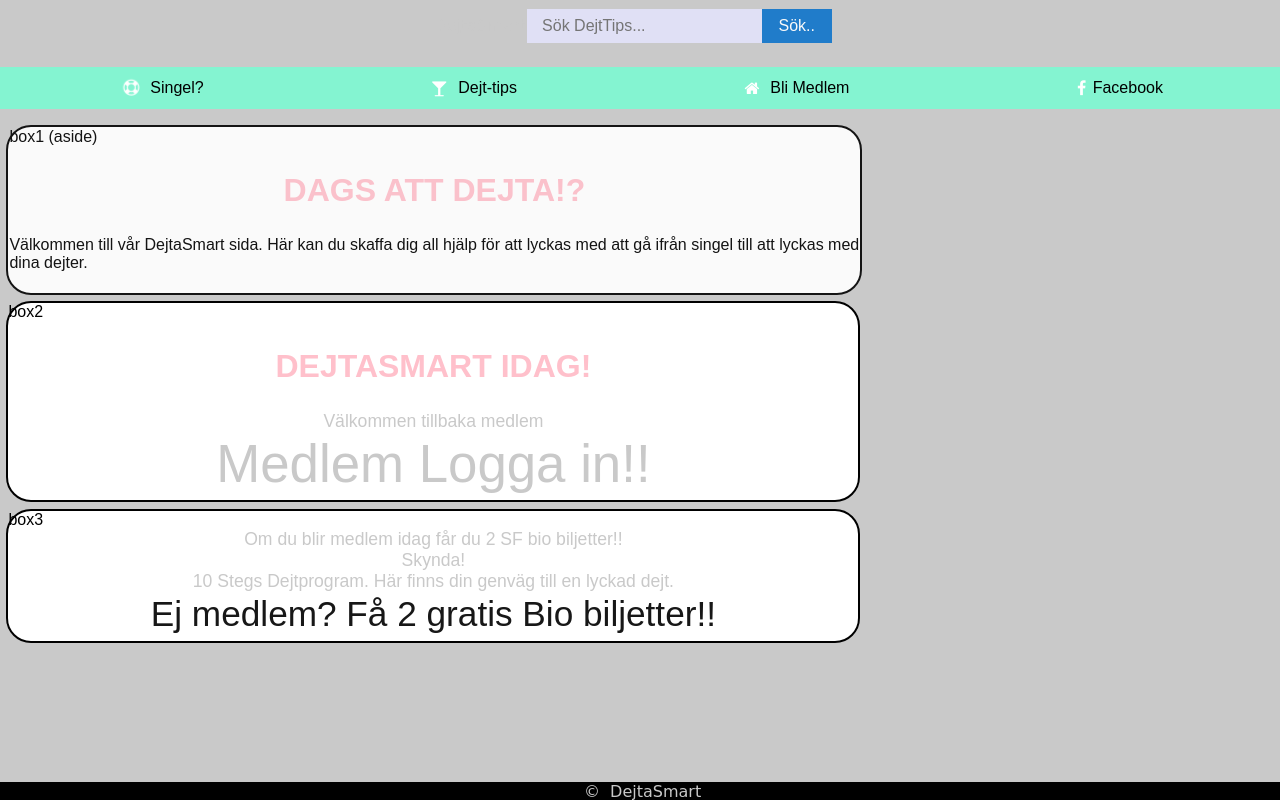
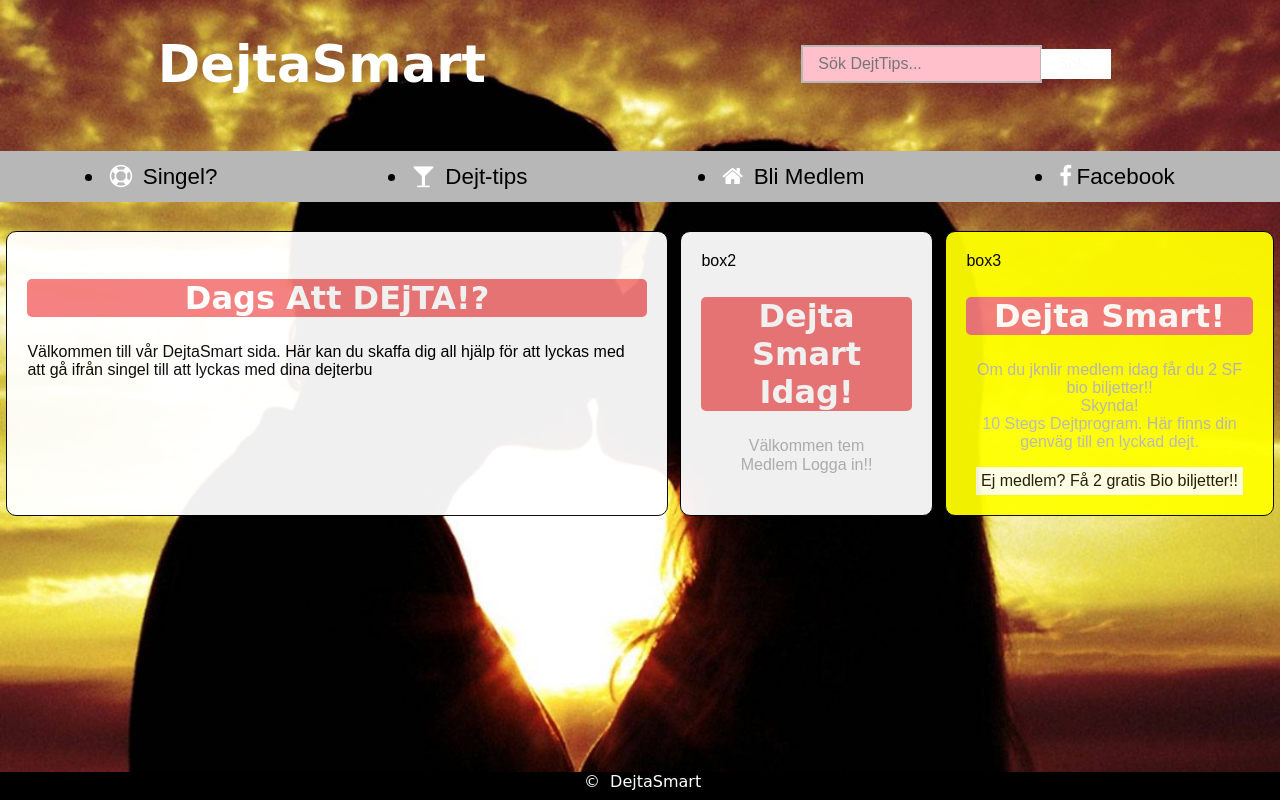
Before and after one commit to mikaelholmsten/dejtasmart, a website: page app/index.html in a window 1280 px wide. Drawn offline with Linux system fonts and the light colour scheme; a web font is replaced by a local one.

Commit message:
allt funkar bara fixa till innehåll
flexboxar fix, style fix, order fix

```diff
--- a/app/index.html
+++ b/app/index.html
@@ -5,7 +5,7 @@
     <title>DejtaSmart</title>
     <link rel="stylesheet" href="css/_reset.css">   <!-- Css reset -->
     <meta name="viewport" content="width=device-width, initial-scale=1.0">
- <link href='https://fonts.googleapis.com/css?family=Merienda+One' rel='stylesheet' type='text/css'>
+    <link href='https://fonts.googleapis.com/css?family=Merienda+One' rel='stylesheet' type='text/css'>
     <link href='https://fonts.googleapis.com/css?family=Merriweather' rel='stylesheet' type='text/css'>
     <link rel="stylesheet" href="https://maxcdn.bootstrapcdn.com/font-awesome/4.4.0/css/font-awesome.min.css">
     <link rel="stylesheet" href="css/styles.css">
@@ -14,19 +14,24 @@
  <input type="checkbox" id="nav-toggle">
 <div id="wrapper">
 	<header>
-    <div class="logo">
-		<p>DejtaSmart</p>
 
-        </div>
       <div class="search-form"><form>
 <input class="search" type="text" placeholder="Sök DejtTips..." required>
 <input class="button" type="button" value="Sök..">
 </form></div>
 		<label for="nav-toggle"><i class="fa fa-bars"></i></label>
+
+          <div class="logo">
+		<h1>DejtaSmart</h1>
+
+        </div>
+
+
+
 	</header>
     <nav>
     	<ul>
-    		<li><i class="fa fa-life-bouy fa-spin"></i> Singel?</li>
+    		<li><i class="fa fa-life-bouy"></i> Singel?</li>
     		<li><i class=" fa fa-glass"></i> Dejt-tips</li>
     		<li><i class=" fa fa-home"></i> Bli Medlem</li>
     		<li><i class=" fa fa-facebook"></i>Facebook </li>
@@ -40,20 +45,20 @@
     <div class="container">
         <aside class="box box1">
            <body>
-            box1 (aside)
+
             <h2> Dags Att DEjTA!? </h2>
 
             <article>
-                <p> Välkommen till vår DejtaSmart sida. Här kan du skaffa dig all hjälp för att lyckas med att gå ifrån singel till att lyckas med dina dejter.
+                <p> Välkommen till vår DejtaSmart sida. Här kan du skaffa dig all hjälp för att lyckas med att gå ifrån singel till att lyckas med dina dejterbu
                 </p>
             </article>
         </aside>
 
         <section class="box box2">box2
-            <h2>DejtaSmart Idag!</h2>
+            <h2>Dejta Smart Idag!</h2>
                 <div class="medlem-text">
                     <div >
-                   Välkommen tillbaka medlem<br>
+                   Välkommen tem<br>
                     </div>
 
                     <article>
@@ -62,9 +67,10 @@
                 </div>
          </section>
             <section class="box box3">box3
-        <div class="medlem-text">
-            Om du blir medlem idag får du 2 SF bio biljetter!! <br>Skynda! <br>
-            10 Stegs Dejtprogram. Här finns din genväg till en lyckad dejt. <br>
+        <h2>Dejta Smart!</h2>
+                <div class="medlem-text">
+            <p>Om du jknlir medlem idag får du 2 SF bio biljetter!! <br>Skynda! <br>
+                10 Stegs Dejtprogram. Här finns din genväg till en lyckad dejt. </p>
             <article>
           <a class="ejmedlem" href="#">Ej medlem? Få 2 gratis Bio biljetter!!</a>
             </article>
--- a/app/scss/styles.scss
+++ b/app/scss/styles.scss
@@ -1,17 +1,28 @@
 
-$standard:#c9c9c9; /* standard färg variab */
+$standard:#b7b7b7; /* standard färg variab */
 
 @mixin header-style { /*mixin */
 
-    font-family:  sans-serif;
 
-font-size: 20px;
+
   font-weight: bold;
-  text-transform: uppercase;
-  color: $standard;
+  text-transform: none;
+  color: white;
     text-align:center;
+    justify-content: space-between;
+    align-items: baseline;
+    font-family: 'Merienda One', cursive;
+
+
 
 }
+
+.container{ display: flex;
+     flex-flow: column;
+
+}
+
+
 
 @mixin footstyle
     {
@@ -20,61 +31,69 @@ font-size: 20px;
         display: block;
         position:fixed;
         bottom:-12px;
-        height:30px;
+        height:40px;
         width:100%;
         background-color:black;
         text-align: center;
-        color:$standard;
+        color:white;
     }
 
 @mixin boxstyle
     {
+        padding: 20px;
+        border: 1px solid black;
+        border-radius: 10px;
+        opacity:0.94;
 
-        border: 2px solid black;
-        border-radius: 25px;
+    }
 
 
-    }
-.logo {font-family: 'Merienda One', cursive;}
 .box
     {
         @include boxstyle;
-        display:flex;
         display: block;
-        padding-bottom: 5px;
+
         margin: 0.4em;
-        max-width: 850px;
+
         background-color: white;
 
     }
+
+.box3 {order: -1;
+
+background-color: yellow;
+}
 
 
 h1, h2, h3, h4
     {
 
         @include header-style;
+        border-radius: 5px;
 
     }
 h2 {
-        color: $standard;
+
+    background-color: #f57b7b;
         font-size: 2em;
-        color: pink;
+
     }
 
 aside
     {
-
+        order: 1;
         display: flex;
         opacity:0.9;
         background-color: white;
-        padding: 1px;
+        padding: 20px;
         color:black;
         text-align: left;
     }
 
+
 .medlem-text
     {
-        font-size: 1.1em;
+        font-size: 1em;
         color: $standard;
         text-align:center;
         }
@@ -85,7 +104,7 @@ aside
 
         text-decoration: none;
         padding: 1px;
-        font-size: 3em;
+        font-size: 1em;
         display: inline-block;
 
         border-radius: 25px;
@@ -103,7 +122,7 @@ aside
     }
 body
     {
-        background-image: url("../images/ackground.jpg")	;
+        background-image: url("../images/background.jpg")	;
     	background-position: center center;
 		background-repeat:  no-repeat;
 		background-attachment: fixed;
@@ -111,22 +130,20 @@ body
 		background-color: #c9c9c9;
     }
 
-ul, li
-    {
-        list-style: none;
-    }
+
 
 header
     {
         display: flex;
-        justify-content: center;
+        justify-content: space-around;
     }
 
 .fa-times, .fa-bars
     {
-        color: black;
-        font-size: 2em;
-        padding: 0.5em;
+        display: flex;
+        color: white;
+        font-size: 3em;
+        padding: 40px;
     }
 
 .fa-life-bouy,
@@ -135,16 +152,18 @@ header
 .fa-facebook,
 .fa-cutlery
     {
-        font-size: 1,8em;
-        padding: 0.4em;
+
+        padding: 0.2em;
         color: white;
     }
 
 .logo
     {
         font-family: 'Merienda One', cursive;
-        display: center;
-        align-items: baseline;
+        display: flex;
+
+        font-size: 1.6em;
+
         color: $standard;
     }
 
@@ -155,7 +174,10 @@ header
 
 #nav-toggle:checked + #wrapper nav
     {
-        display: block; /* mobil meny cb checkad */
+        display: block;
+
+
+        /* mobil meny cb checkad */
     }
 
 #nav-toggle:checked + #wrapper header .fa-bars
@@ -170,13 +192,13 @@ nav
 
 nav ul
     {
-        text-align: center;
-        background-color: #f89090;
+        text-align: left;
+        background-color: $standard;
         display: flex;
         flex-flow: column wrap; /* mobil meny kolumn*/
-        font-size: 1em;
+        font-size: 1.4em;
         display: block;
-        padding: 0.4em;
+        padding: 10px;
     }
 
 .search-form
@@ -194,7 +216,13 @@ footer
 @media all and (min-width: 630px) {
   /* Döljer meny trigger för desktop */
 
-header > label
+    .container {
+
+        flex-flow: nowrap;
+    }
+    .box1 {order: -1;}
+    .box3 {order: 3;}
+    header > label
     {
         display: none;
     }
@@ -210,7 +238,7 @@ nav ul
         display: flex;
         flex-flow: row wrap;
         justify-content: space-around;
-        background-color: #84f4d1;
+        background-color: $standard;
     }
 
 .search-form
@@ -226,18 +254,18 @@ nav ul
 .search
     {
         padding: 8px 15px;
-        background: #e0e0f5;
-        border: 1px solid $standard;
+        background: pink;
+        border: 2px solid $standard;
         color: $standard;
     }
 
 .button
     {
         position: relative;
-        padding: 6px 15px;
-        left: -8px;
-        border: 2px solid #207cca;
-        background-color: #207cca;
+        padding: 4px 15px;
+        left: -2%;
+        border: 2px solid white;
+        background-color: white;
         color: #fafafa;
     }
 
@@ -248,11 +276,8 @@ nav ul
         background: white;
         opacity:0.91;
         text-decoration: none;
-        font-size: 2em;
-        padding: 2px;
+        font-size: 1em;
         display: inline-block;
     }
-    .box2 {order: 3}
-    .box3 {order: -4}
 
 }
```
Also changed, not shown: app/css/styles.css.
